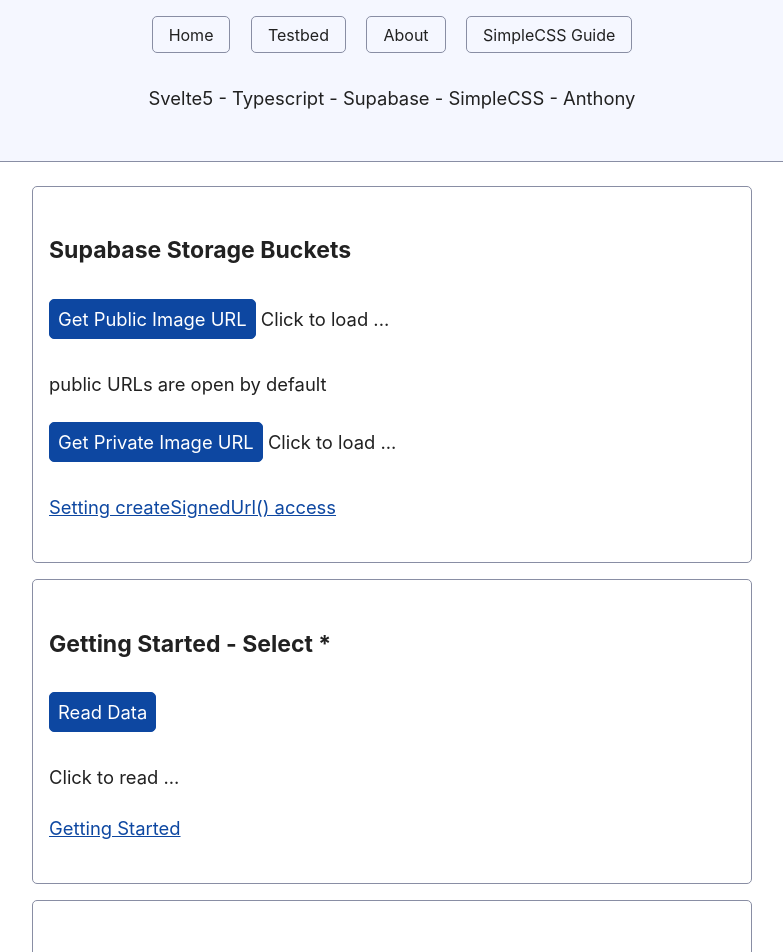
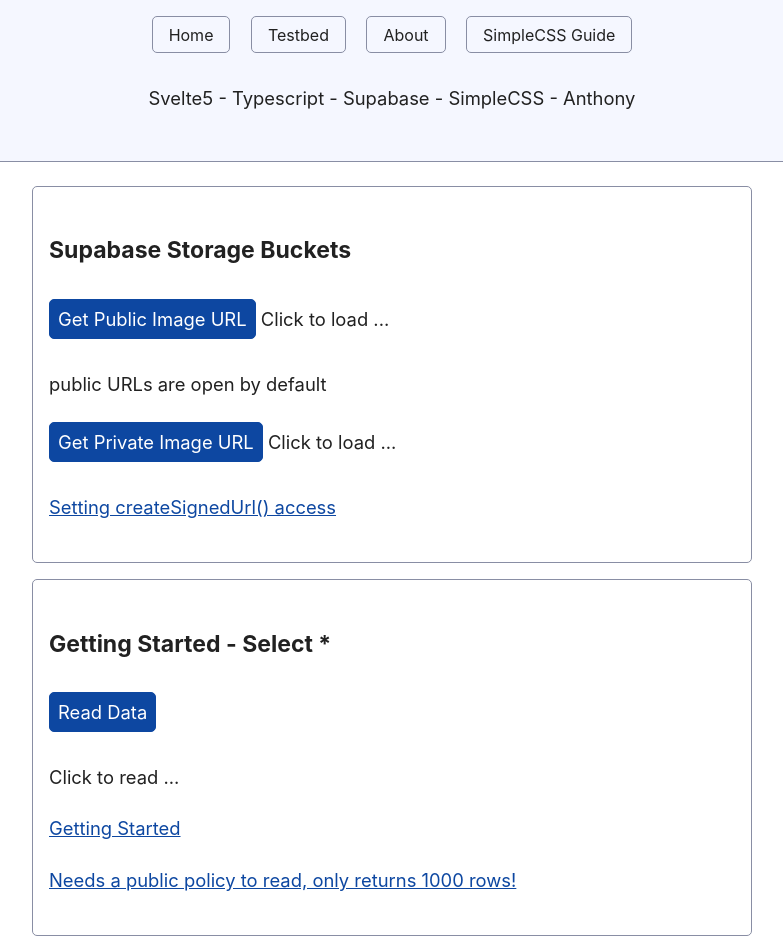
Before and after one commit to agheadley/alianthus, a SvelteKit app: page /testbed in a window 1280 px wide. Shown: the top 952 px of the page, without its empty margins (248-1031 px from the left). Built offline with nearby package versions, Linux system fonts and the light colour scheme.

Commit message:
working serverless

```diff
--- a/src/routes/testbed/+page.svelte
+++ b/src/routes/testbed/+page.svelte
@@ -93,7 +93,7 @@
         {/if}
 	</div>
 	<p><a href="https://vercel.com/anthony-headleys-projects/ailanthus/stores/integration/store_P2rwINOj7ZEjiSo0/guides" target=”_blank”>Getting Started</a></p>
-
+    <p><a href="https://supabase.com/dashboard/project/iwwsyzhjxrgrpztmpixv/auth/policies?search=32670&schema=public" target="_blank">Needs a public policy to read, only returns 1000 rows!</a></p>
 </article>
 
 
```
